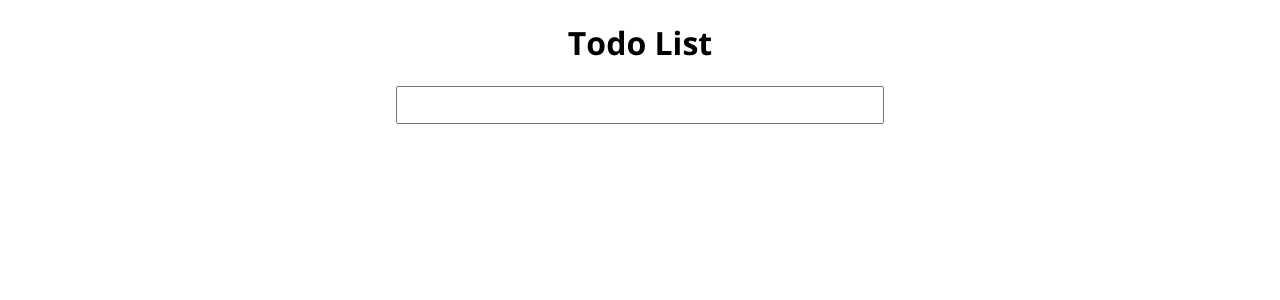
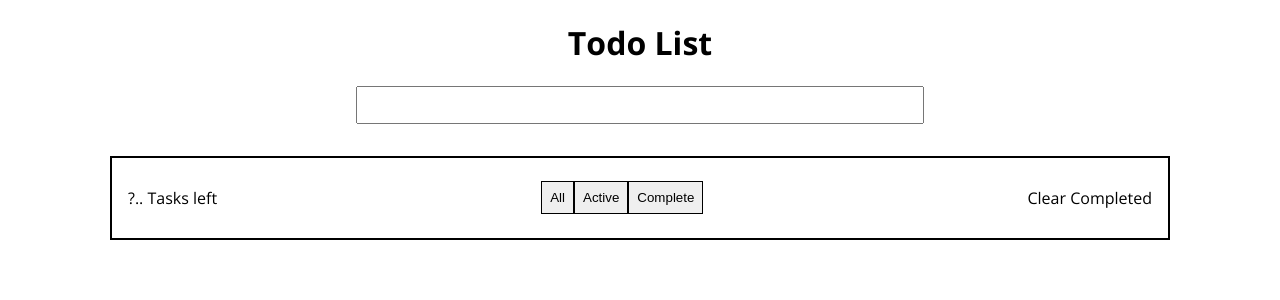
Before and after one commit to MohamadAlsyouf/todo-list, a React (Create React App) app in the folder todo-list/: page / in a window 1280 px wide. Shown: the top 300 px of the page. Built offline with nearby package versions, Linux system fonts and the light colour scheme.

Commit message:
Completed UI, now debugging delete functionality

```diff
--- a/todo-list/package.json
+++ b/todo-list/package.json
@@ -7,9 +7,12 @@
     "@testing-library/react": "^13.3.0",
     "@testing-library/user-event": "^13.5.0",
     "eslint": "^8.21.0",
+    "markuplint": "^2.10.0",
+    "nanoid": "^4.0.0",
     "react": "^18.2.0",
     "react-dom": "^18.2.0",
     "react-scripts": "5.0.1",
+    "uuid": "^8.3.2",
     "web-vitals": "^2.1.4"
   },
   "scripts": {
--- a/todo-list/src/App.css
+++ b/todo-list/src/App.css
@@ -17,7 +17,7 @@ body {
 }
 
 .todo-input {
-  width: 30rem;
+  width: 35rem;
   height: 2rem;
   font-size: 1.5rem;
 }
@@ -82,3 +82,35 @@ body {
 .no-display {
   display: none;
 }
+
+.footer-wrapper {
+  display: flex;
+  justify-content: center;
+}
+
+.footer {
+  display: flex;
+  align-items: center;
+  justify-content: space-between;
+  border: 2px solid black;
+  width: 80%;
+  height: 3rem;
+  padding: 1rem;
+}
+
+.footer button {
+  padding: 0.5rem;
+  border: solid 1px black;
+}
+
+.all-button {
+  /* border-right: none; */
+}
+
+.active-button {
+  /* border-right: none; */
+}
+
+.complete-button {
+  /* border-left: none; */
+}
--- a/todo-list/src/App.js
+++ b/todo-list/src/App.js
@@ -1,10 +1,21 @@
 import React, { useState, useEffect } from 'react';
 import './App.css';
 import TodoForm from './todo';
+import { v4 as uuidv4 } from 'uuid';
 
 function App() {
   const [todos, setTodos] = useState([]);
   const [hovered, setHovered] = useState(-1);
+
+  // these two useEffect hooks persist the application state via localStorage
+  useEffect(() => {
+    const data = localStorage.getItem('todo-list');
+    if (data) setTodos(JSON.parse(data));
+  }, [])
+
+  useEffect(() => {
+    localStorage.setItem('todo-list', JSON.stringify(todos))
+  }, [todos]);
 
   const toggleDone = index => {
     setTodos(todos.map((todo, currentIndex) =>
@@ -17,16 +28,6 @@ function App() {
     ))
   }
 
-  // these two useEffect hooks persist the application state via localStorage
-  useEffect(() => {
-    const data = localStorage.getItem('todo-list');
-    if (data) setTodos(JSON.parse(data));
-  }, [])
-
-  useEffect(() => {
-    localStorage.setItem('todo-list', JSON.stringify(todos))
-  });
-
   const showTrashIcon = (index) => {
     setHovered(index)
   }
@@ -35,29 +36,70 @@ function App() {
     setHovered(-1)
   }
 
+  // DEBUG DELETE FUNCTIONALITY tomorrow!!!
+  // --------------------------------------
+  // new Array is filtering deleted item as intended,
+  //  but... state array is not being updated
+
+  // const handleDelete = ({ id }) => {
+  //   const newTodos = todos.filter((todo) => todo.id !== id);
+  //   console.log(newTodos);
+  //   setTodos(newTodos);
+  // }
+
+  // const removeItem = id => {
+  //   console.log('todos: ', todos);
+  //   const newTodos = todos.filter((todo) => todo.id !== id);
+  //   console.log('newTodos: ', newTodos);
+  //   setTodos(newTodos);
+    // console.log(todos)
+  // }
+
   return (
     <div className="App">
       <header className="App-header">
         <h1>Todo List</h1>
       </header>
       <TodoForm
-        onSubmit={todoText => setTodos([{ content: todoText, done: false }, ...todos])}
+        onSubmit=
+        {todoText => {
+          setTodos([{ id: uuidv4(), content: todoText, done: false }, ...todos])
+        }}
       />
       <div className='todo-wrapper'>
-        {todos.map(({ content, done }, index) => (
+        {todos.map((todo, index, id) => (
           <div
-            className={done ? "todo-done" : "todo"}
-            key={index}
+            className={todo.done ? "todo-done" : "todo"}
+            key={todo.id}
             onClick={() => toggleDone(index)}
             onMouseEnter={() => showTrashIcon(index)}
             onMouseLeave={hideTrashIcon}
           >
-            <i className={done ? "fa-regular fa-circle-check" : "fa-regular fa-circle"}></i>
-            <span>{content}</span>
-            <i className={hovered === index ? 'fa-solid fa-trash-can' : 'no-display'}></i>
+            <i className={todo.done ? "fa-regular fa-circle-check" : "fa-regular fa-circle"}></i>
+            <span>{todo.content}</span>
+            <i
+              id={todo.id}
+              className={hovered === index ? 'fa-solid fa-trash-can' : 'no-display'}
+              // TRY using other arguments for function call*****
+              // onClick={() => removeItem(todo.id)}
+            >
+            </i>
           </div>
         ))}
       </div>
+
+      <div className='footer-wrapper'>
+        <div className='footer'>
+          <span>?.. Tasks left</span>
+          <div>
+            <button className='all-button'>All</button>
+            <button className='active-button'>Active</button>
+            <button className='complete-button'>Complete</button>
+          </div>
+          <span>Clear Completed</span>
+        </div>
+      </div>
+
     </div>
   );
 }
```
Also changed, not shown: 2 other files (tests, documents, lock files or other folders).
